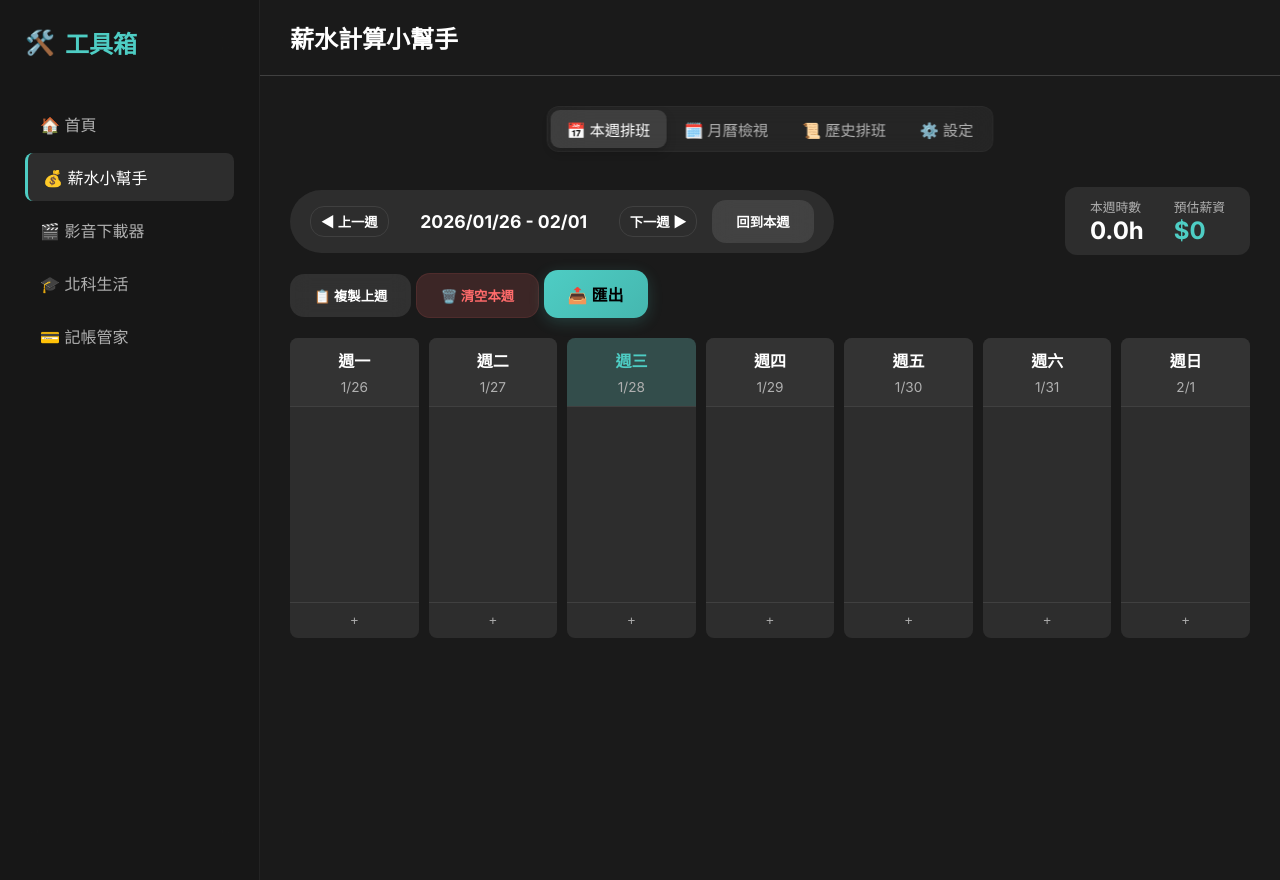
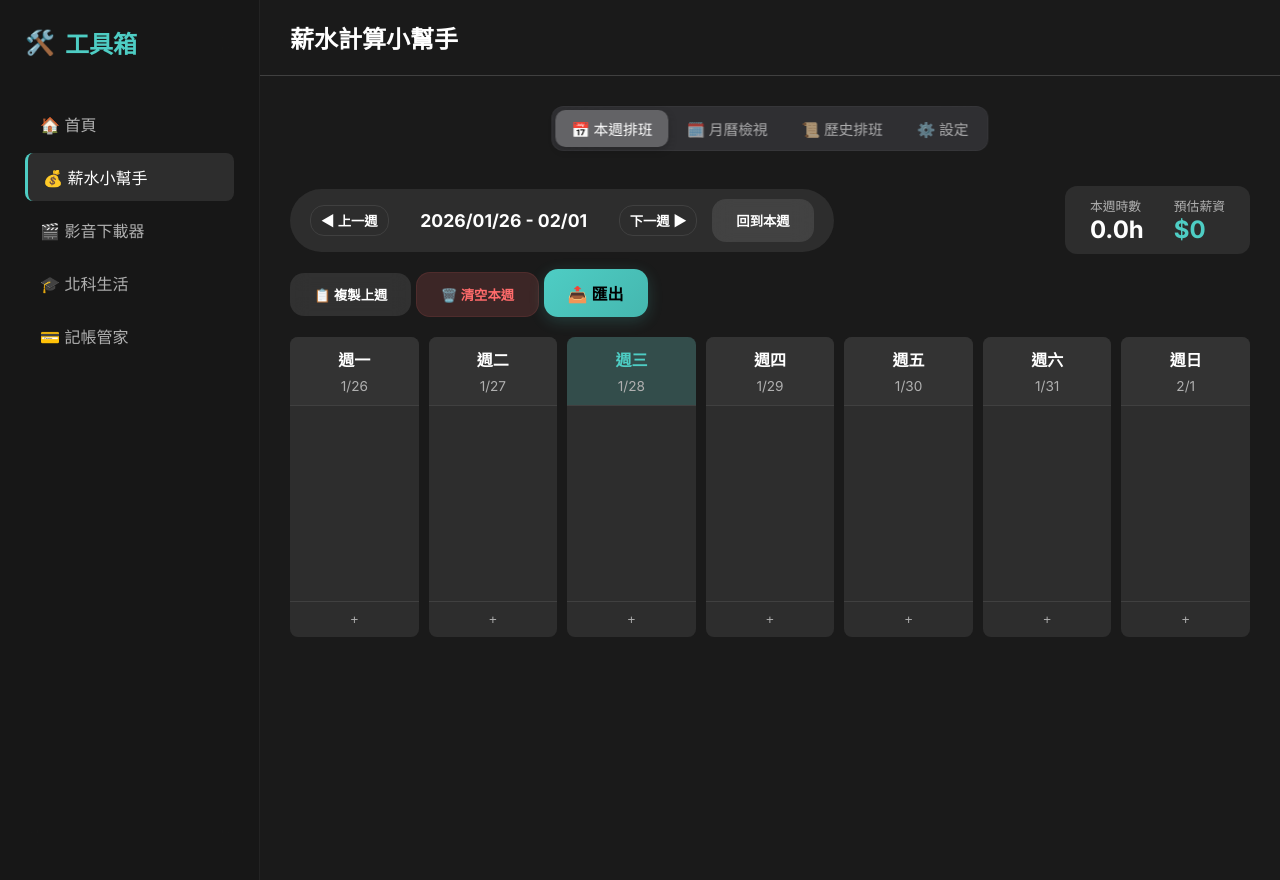
Before and after one commit to wie-shih-chen/toolbox-web-app, a Flask app: page /salary/ in a window 1280 px wide. Run offline with Flask 3, Linux system fonts and the light colour scheme; data that the repository does not hold is empty.

Commit message:
UI Polish: Globalize iOS Segmented Navigation for all tools

```diff
--- a/static/css/salary.css
+++ b/static/css/salary.css
@@ -1,49 +1,4 @@
-/* Salary Tool Specific Styles */
-
-.salary-nav {
-    display: inline-flex;
-    position: relative;
-    left: 50%;
-    transform: translateX(-50%);
-    background: rgba(255, 255, 255, 0.05);
-    /* iOS Dark Segmented Control Track */
-    backdrop-filter: blur(20px);
-    -webkit-backdrop-filter: blur(20px);
-    border-radius: 12px;
-    padding: 3px;
-    margin-bottom: 35px;
-    border: 1px solid rgba(255, 255, 255, 0.03);
-    gap: 2px;
-}
-
-.salary-nav-item {
-    padding: 8px 16px;
-    color: var(--text-secondary);
-    border-radius: 9px;
-    font-weight: 500;
-    font-size: 0.95rem;
-    transition: all 0.2s cubic-bezier(0.4, 0, 0.2, 1);
-    display: flex;
-    align-items: center;
-    gap: 6px;
-    white-space: nowrap;
-    text-decoration: none;
-}
-
-.salary-nav-item:hover {
-    color: var(--text-primary);
-}
-
-.salary-nav-item.active {
-    background: rgba(255, 255, 255, 0.12);
-    /* iOS Active Segment Thumb */
-    color: var(--text-primary);
-    box-shadow: 0 4px 10px rgba(0, 0, 0, 0.2);
-}
-
-.salary-nav-item i {
-    font-size: 1rem;
-}
+/* Navigation Styles moved to global */
 
 .salary-dashboard {
     height: 100%;
--- a/static/css/style.css
+++ b/static/css/style.css
@@ -476,7 +476,7 @@ textarea:focus {
     }
 
     .dashboard-grid {
-        grid-template-columns: 1fr;
+        grid-template_columns: 1fr;
     }
 
     .modal {
@@ -487,3 +487,60 @@ textarea:focus {
         max-width: 100%;
     }
 }
+
+/* Segmented Navigation (iOS Style) */
+.salary-nav {
+    display: inline-flex;
+    position: relative;
+    left: 50%;
+    transform: translateX(-50%);
+    background: rgba(118, 118, 128, 0.24);
+    /* Authentic iOS Track */
+    backdrop-filter: blur(25px);
+    -webkit-backdrop-filter: blur(25px);
+    border-radius: 12px;
+    padding: 3px;
+    margin-bottom: 35px;
+    border: 1px solid rgba(255, 255, 255, 0.03);
+    gap: 2px;
+}
+
+.salary-nav-item {
+    padding: 8px 16px;
+    color: rgba(255, 255, 255, 0.6);
+    border-radius: 10px;
+    font-weight: 500;
+    font-size: 0.92rem;
+    transition: all 0.2s cubic-bezier(0.4, 0, 0.2, 1);
+    display: flex;
+    align-items: center;
+    gap: 8px;
+    white-space: nowrap;
+    text-decoration: none;
+}
+
+.salary-nav-item.active {
+    background: #636366;
+    /* Authentic iOS Thumb */
+    color: white;
+    box-shadow: 0 3px 8px rgba(0, 0, 0, 0.2);
+}
+
+@media (max-width: 768px) {
+    .salary-nav {
+        left: 0;
+        transform: none;
+        width: auto;
+        max-width: 100%;
+        overflow-x: auto;
+        justify-content: flex-start;
+        display: flex;
+        align-self: center;
+        margin-left: auto;
+        margin-right: auto;
+    }
+
+    .salary-nav::-webkit-scrollbar {
+        display: none;
+    }
+}
```
